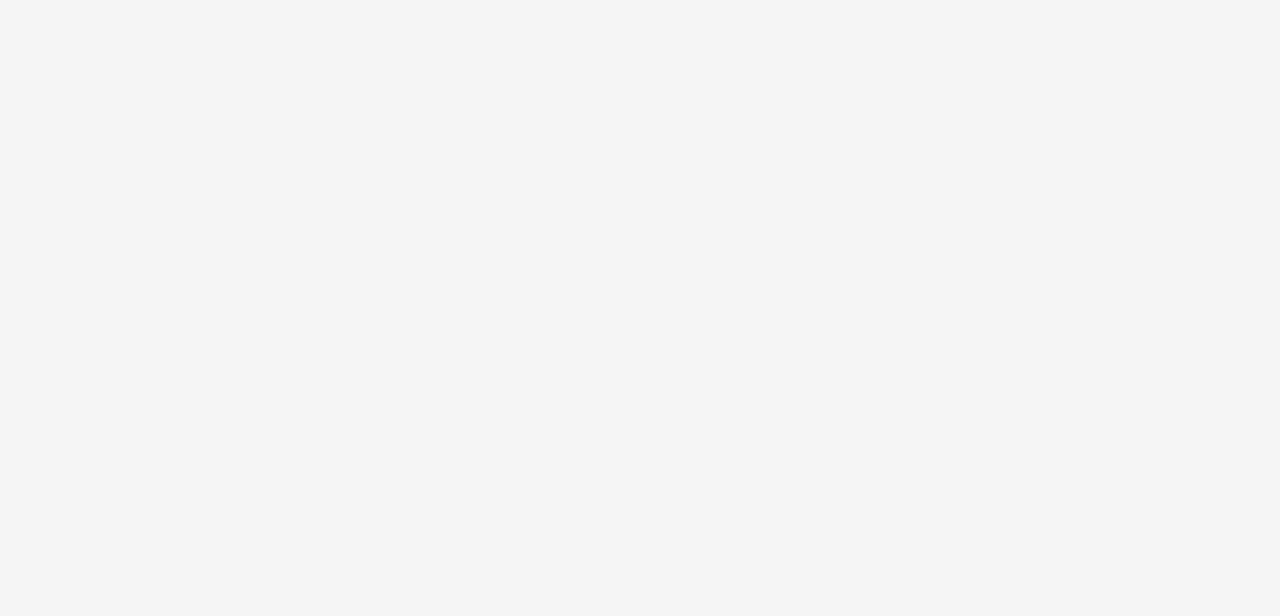
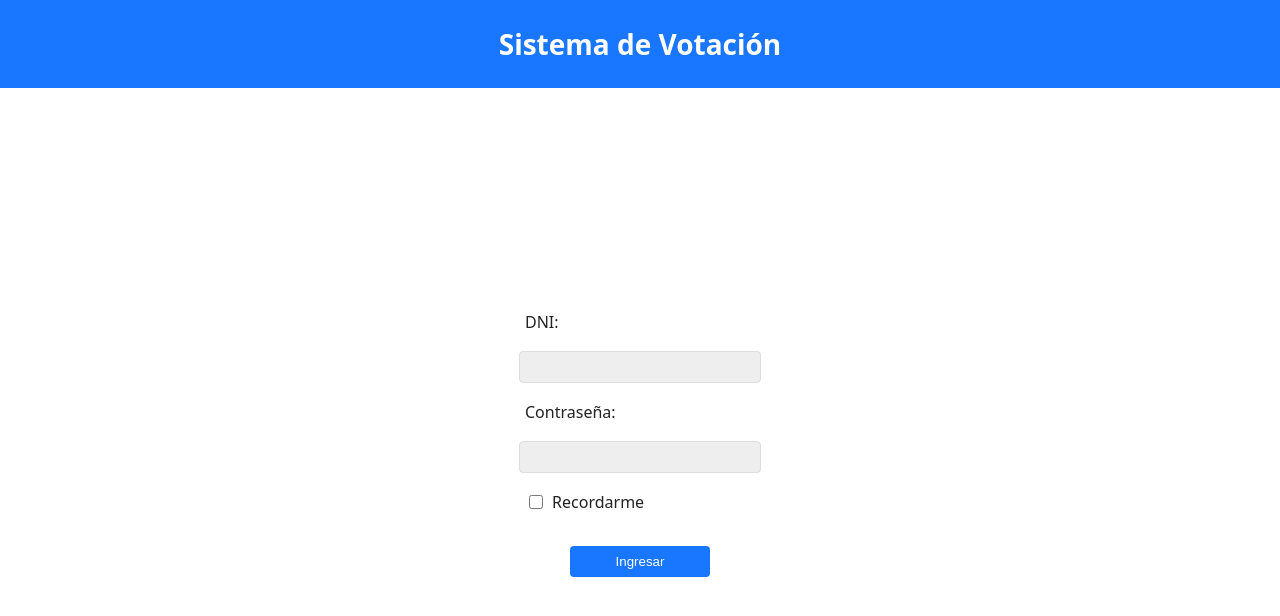
Before and after one commit to adruab2/votacion, a React (Vite) app: page / in a window 1280 px wide. Before the commit this address had no page. Shown: the top 616 px of the page. Built offline with nearby package versions, Linux system fonts and the light colour scheme.

Commit message:
He puesto el login de usuario como predeterminado

```diff
--- a/src/App.jsx
+++ b/src/App.jsx
@@ -9,7 +9,7 @@
     <BrowserRouter>
       <Routes>
         <Route path="/admin/login" element={<AdminLogin />} />
-        <Route path="/user/login" element={<UserLogin />} />
+        <Route path="/" element={<UserLogin />} />
 
         <Route path="/admin/PanelVoto" element={<AdminPanelVoto />} />
         <Route path="/user/PanelVoto" element={<UserPanelVoto />} />
```
Also changed, not shown: 1 other file (tests, documents, lock files or other folders).
